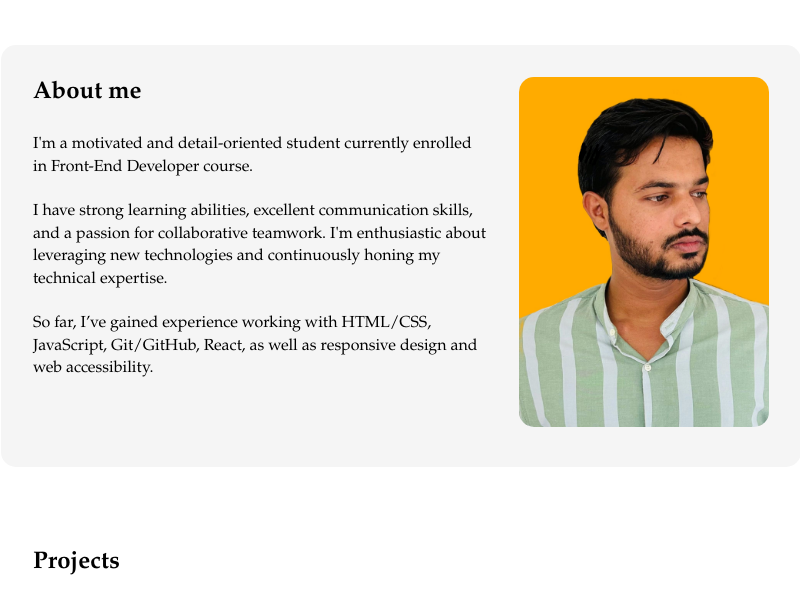
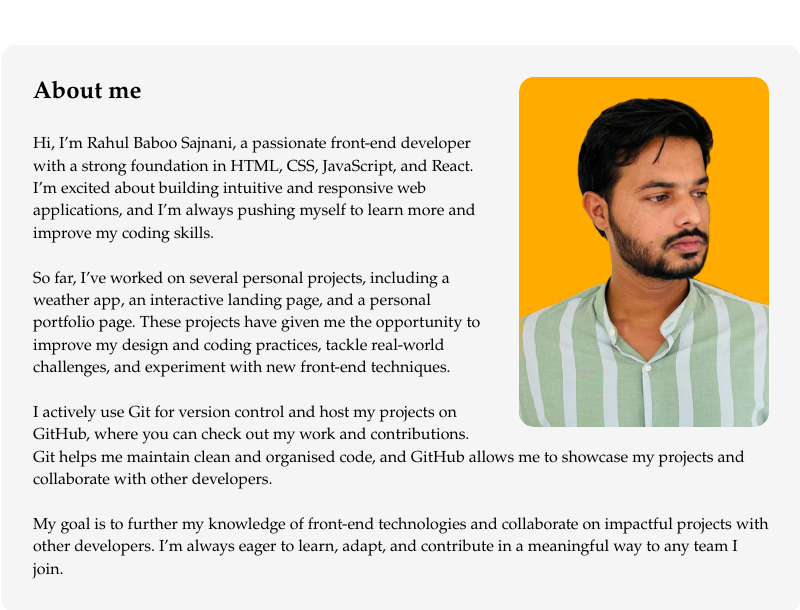
Before and after one commit to rahuldeee/My-Portfolio, a plain HTML site: page index.html in a window 1280 px wide. Shown: the part 171-781 px from the top of the page, without its empty margins (239-1039 px from the left). Drawn offline with Linux system fonts and the light colour scheme.

Commit message:
made some small change to about me in index.html

```diff
--- a/index.html
+++ b/index.html
@@ -30,19 +30,29 @@
 				<h2>About me</h2>
 				<br />
 				<p>
-					I'm a motivated and detail-oriented student currently
-					enrolled in Front-End Developer course.
+					Hi, I’m Rahul Baboo Sajnani, a passionate front-end developer with a strong foundation in HTML, CSS, JavaScript, and React.
+					I’m excited about building intuitive and responsive web applications,
+					and I’m always pushing myself to learn more and improve my coding skills.
 					<br />
 					<br />
-					I have strong learning abilities, excellent communication
-					skills, and a passion for collaborative teamwork. I'm
-					enthusiastic about leveraging new technologies and
-					continuously honing my technical expertise.
+					So far, I’ve worked on several personal projects,
+					including a weather app, an interactive landing page,
+					and a personal portfolio page. These projects have given
+					me the opportunity to improve my design and coding practices,
+					tackle real-world challenges, and experiment with new front-end techniques.
 					<br />
 					<br />
-					So far, I’ve gained experience working with HTML/CSS,
-					JavaScript, Git/GitHub, React, as well as
-					responsive design and web accessibility.
+					I actively use Git for version control and host my projects on GitHub,
+					where you can check out my work and contributions.
+					Git helps me maintain clean and organised code, and GitHub allows me to
+					showcase my projects and collaborate with other developers.
+					<br />
+					<br />
+					My goal is to further my knowledge of front-end technologies and collaborate on
+					impactful projects with other developers. I’m always eager to learn, adapt,
+					and contribute in a meaningful way to any team I join.
+
+
 				</p>
 			</div>
 		</main>
```
